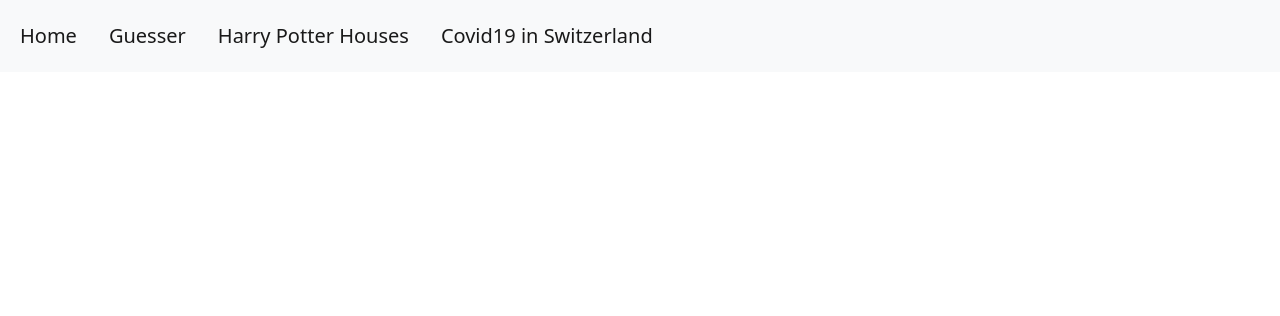
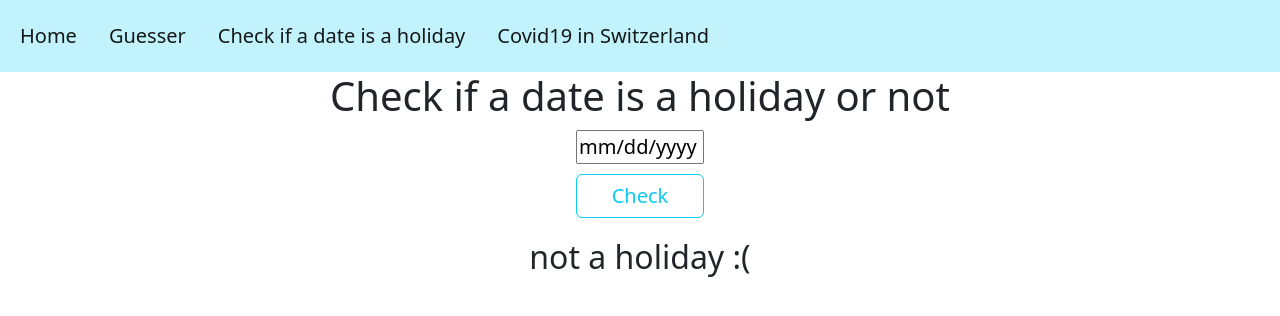
Before and after one commit to Lilly05/GetAgeByNameAPI, an Angular app: page /holiday-check in a window 1280 px wide. Before the commit this address led to /. Shown: the top 316 px of the page. Built offline with nearby package versions, Linux system fonts and the light colour scheme.

Commit message:
added holiday api

```diff
--- a/src/app/app-routing.module.ts
+++ b/src/app/app-routing.module.ts
@@ -1,13 +1,13 @@
 import { NgModule } from '@angular/core';
 import { RouterModule, Routes } from '@angular/router';
 import {GuesserComponent} from "./guesser/guesser.component";
-import {HarryPotterInformationComponent} from "./harry-potter-information/harry-potter-information.component";
+import {HolidaycheckComponent} from "./holidaycheck/holidaycheck.component";
 import {Covid19infoComponent} from "./covid19info/covid19info.component";
 
 const routes: Routes = [
   { path: '', redirectTo: '/guesser', pathMatch: 'full' },
   { path: 'guesser', component: GuesserComponent},
-  { path: 'harry-potter', component: HarryPotterInformationComponent},
+  { path: 'holiday-check', component: HolidaycheckComponent},
   { path: 'covid19-info', component: Covid19infoComponent},
 ];
 
--- a/src/app/harry-potter-information/harry-potter-information.component.css
+++ /dev/null
@@ -1,20 +0,0 @@
-select{
-    width: 40%;
-    margin-left: 30%;
-    margin-top: 30px;
-}
-
-li{
-    width: 20px;
-}
-
-.information{
-    margin-top: 20px;
-    padding-left: 40%;
-}
-
-@media only screen and (max-width: 660px){
-    .information{
-        padding-left: 25%;
-    }
-}
--- a/src/app/harry-potter-information/harry-potter-information.component.html
+++ /dev/null
@@ -1,17 +0,0 @@
-<h1 class="text-center">Get information about each Harry Potter house</h1>
-<select  [(ngModel)]="id" (ngModelChange)="getHouseInformation(id)" class="form-select">
-    <option value="0367baf3-1cb6-4baf-bede-48e17e1cd005">Gryffindor</option>
-    <option value="805fd37a-65ae-4fe5-b336-d767b8b7c73a">Ravenclaw</option>
-    <option value="85af6295-fd01-4170-a10b-963dd51dce14">Hufflepuff</option>
-    <option value="a9704c47-f92e-40a4-8771-ed1899c9b9c1">Slytherin</option>
-</select>
-<div class="information" *ngIf="showInformation">
-    <p><b>Name of the house:</b> {{houseName}}</p>
-    <p><b>Colors:</b> {{houseColors}}</p>
-    <p><b>Animal:</b> {{houseAnimal}}</p>
-    <p><b>Ghost:</b> {{houseGhost}}</p>
-    <p><b>Common traits:</b></p>
-    <ul>
-        <li *ngFor="let trait of houseTraits">{{trait}}</li>
-    </ul>
-</div>
--- a/src/app/harry-potter-information/harry-potter-information.component.ts
+++ /dev/null
@@ -1,34 +0,0 @@
-import { Component } from '@angular/core';
-import {HttpClient} from "@angular/common/http";
-
-@Component({
-  selector: 'app-harry-potter-information',
-  templateUrl: './harry-potter-information.component.html',
-  styleUrls: ['./harry-potter-information.component.css']
-})
-export class HarryPotterInformationComponent {
-  constructor(private http: HttpClient) {
-  }
-
-  id: string = '';
-  houseName: string = '';
-  houseColors: string = '';
-  houseAnimal: string = '';
-  houseGhost: string = '';
-  houseTraits: string[] = [];
-  showInformation: boolean = false;
-
-  getHouseInformation(id: any){
-    this.houseTraits = [];
-      this.http.get('https://wizard-world-api.herokuapp.com/Houses/' + id).subscribe((response: any) => {
-        this.houseName = response.name;
-        this.houseColors = response.houseColours;
-        this.houseAnimal = response.animal;
-        this.houseGhost = response.ghost;
-        for (let element = 0; element < 6; element++){
-          this.houseTraits.push(response.traits[element].name);
-        }
-        this.showInformation = true;
-      });
-  }
-}
--- /dev/null
+++ b/src/app/holidaycheck/holidaycheck.component.css
@@ -0,0 +1,21 @@
+.calendar{
+    margin-top: 10px;
+    margin-left: 45%;
+    width: 10%;
+    font-size: 20px;
+}
+
+.button{
+    width: 10%;
+    margin-top: 10px;
+    font-size: 20px;
+}
+
+.holidayInformation{
+    width: 40%;
+    margin-left: 30%;
+}
+
+.holiday{
+    margin-top: 20px;
+}
--- /dev/null
+++ b/src/app/holidaycheck/holidaycheck.component.html
@@ -0,0 +1,15 @@
+<div class="text-center">
+    <h1>Check if a date is a holiday or not</h1>
+    <form>
+        <input class="row calendar" type="date" id="date" name="date" (change)="selectDate($event)">
+        <button type="submit" class="row btn btn-outline-info button" (click)="checkDate()">Check</button>
+    </form>
+    <div *ngIf="isHoliday" class="holiday">
+        <h2>It's a holiday!!</h2>
+        <h3 class="alert alert-info holidayInformation">On {{weekday}}, the {{holidayDate}}, is {{holidayName}}</h3>
+        <h2>In your free time you could {{activity}}</h2>
+    </div>
+    <div *ngIf="!isHoliday" class="holiday">
+        <h2> not a holiday :(</h2>
+    </div>
+</div>
--- /dev/null
+++ b/src/app/holidaycheck/holidaycheck.component.ts
@@ -0,0 +1,48 @@
+import { Component } from '@angular/core';
+import {HttpClient, HttpHeaders} from "@angular/common/http";
+
+@Component({
+  selector: 'app-holidaycheck',
+  templateUrl: './holidaycheck.component.html',
+  styleUrls: ['./holidaycheck.component.css']
+})
+export class HolidaycheckComponent {
+  selectedDate: Date = new Date();
+  date: string[] = [];
+  isHoliday: boolean = false;
+  weekday: string = '';
+  holidayName: string = '';
+  holidayDate: string = '';
+  activity: string = '';
+  constructor(private http: HttpClient) {
+  }
+  selectDate(event: any){
+    this.selectedDate = event.target.value;
+    this.date = this.getDate(event.target.value);
+  }
+  getDate(date: string){
+    this.date = date.split("-");
+    console.log(date);
+    return this.date;
+  }
+  checkDate(){
+    console.log(this.date);
+    this.http.get('https://holidays.abstractapi.com/v1/?api_key=3121e0286d494be3876f9640cbd3c670&country=CH&day=' + this.date[2] + '&month=' + this.date[1] + '&year=' + this.date[0]).subscribe((response: any) => {
+      if (response.length == 0){
+        this.isHoliday = false;
+      }else{
+        this.holidayDate = response[0].date;
+        this.holidayName = response[0].name;
+        this.weekday = response[0].week_day;
+        console.log(this.holidayDate, this.holidayName, this.weekday);
+        this.isHoliday = true;
+        this.getActivity();
+      }
+    });
+  }
+  getActivity(){
+   this.http.get('https://www.boredapi.com/api/activity').subscribe((response: any) => {
+      this.activity = response.activity.toLowerCase();
+   });
+  }
+}
--- a/src/app/navigation/navigation.component.css
+++ b/src/app/navigation/navigation.component.css
@@ -0,0 +1,4 @@
+.element{
+    color: black !important;
+    opacity: 100% !important;
+}
--- a/src/app/navigation/navigation.component.html
+++ b/src/app/navigation/navigation.component.html
@@ -1,6 +1,5 @@
-<nav class="navbar navbar-expand bg-light">
+<nav class="navbar navbar-expand bg-info bg-opacity-25">
     <div class="container-fluid">
-
         <div class="collapse navbar-collapse" id="navbarSupportedContent">
             <ul class="navbar-nav me-auto mb-2 mb-lg-0">
                 <li class="navbar-brand">
@@ -10,7 +9,7 @@
                     <a class="nav-link active" href="/guesser">Guesser</a>
                 </li>
                 <li class="navbar-brand">
-                    <a class="nav-link active" href="/harry-potter">Harry Potter Houses</a>
+                    <a class="nav-link active" href="/holiday-check">Check if a date is a holiday</a>
                 </li>
                 <li class="navbar-brand">
                     <a class="nav-link active" href="/covid19-info">Covid19 in Switzerland</a>
```
Also changed, not shown: src/app/app.module.ts (+10 -9 lines).
